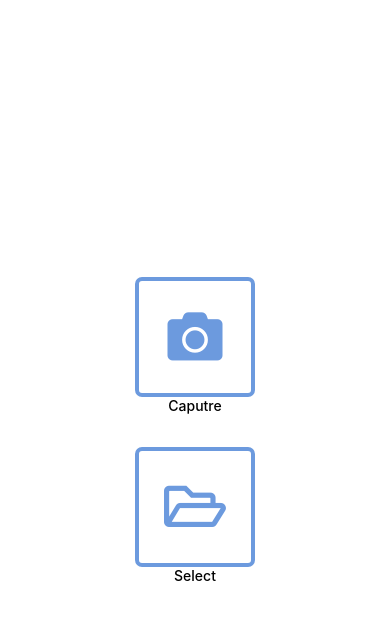
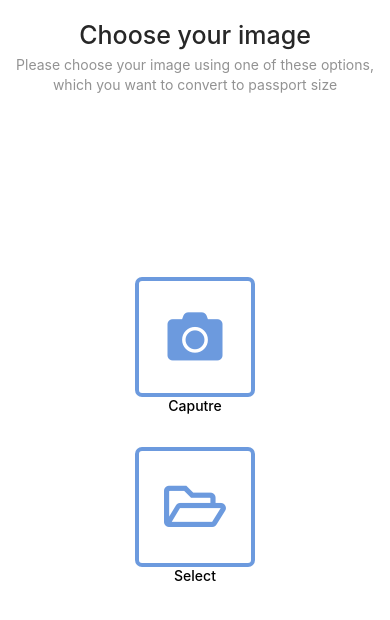
Before and after one commit to ayush-devshark/passport-photo-compressor, a React Native app: screen / in a window 390 px wide. Shown: the top 620 px of the page. Built offline with nearby package versions, Linux system fonts and the light colour scheme.

Commit message:
add App titles and styles

```diff
--- a/app/screens/Home.tsx
+++ b/app/screens/Home.tsx
@@ -6,8 +6,17 @@
 
 const Home: FC<Props> = (): JSX.Element => {
   return (
-    // Capture Button
     <View style={styles.container}>
+      {/* App Titles */}
+      <View style={styles.titleContainer}>
+        <Text style={styles.title}>Choose your image</Text>
+        <Text style={styles.secondaryText}>
+          Please choose your image using one of these options, which you want to
+          convert to passport size
+        </Text>
+      </View>
+
+      {/* // Capture Button */}
       <View style={styles.btnContainer}>
         <TouchableOpacity style={styles.button}>
           <Icon name="camera" style={styles.icon} />
@@ -30,6 +39,26 @@
 
 const styles = StyleSheet.create({
   container: {flex: 1, justifyContent: 'center', alignItems: 'center'},
+  titleContainer: {
+    position: 'absolute',
+    top: 10,
+    left: 0,
+    right: 0,
+    paddingTop: 10,
+  },
+  title: {
+    fontSize: 25,
+    color: '#272727',
+    fontWeight: '500',
+    textAlign: 'center',
+  },
+  secondaryText: {
+    color: '#272727',
+    textAlign: 'center',
+    opacity: 0.5,
+    lineHeight: 20,
+    paddingTop: 5,
+  },
   btnContainer: {
     width: 120,
     height: 120,
```
